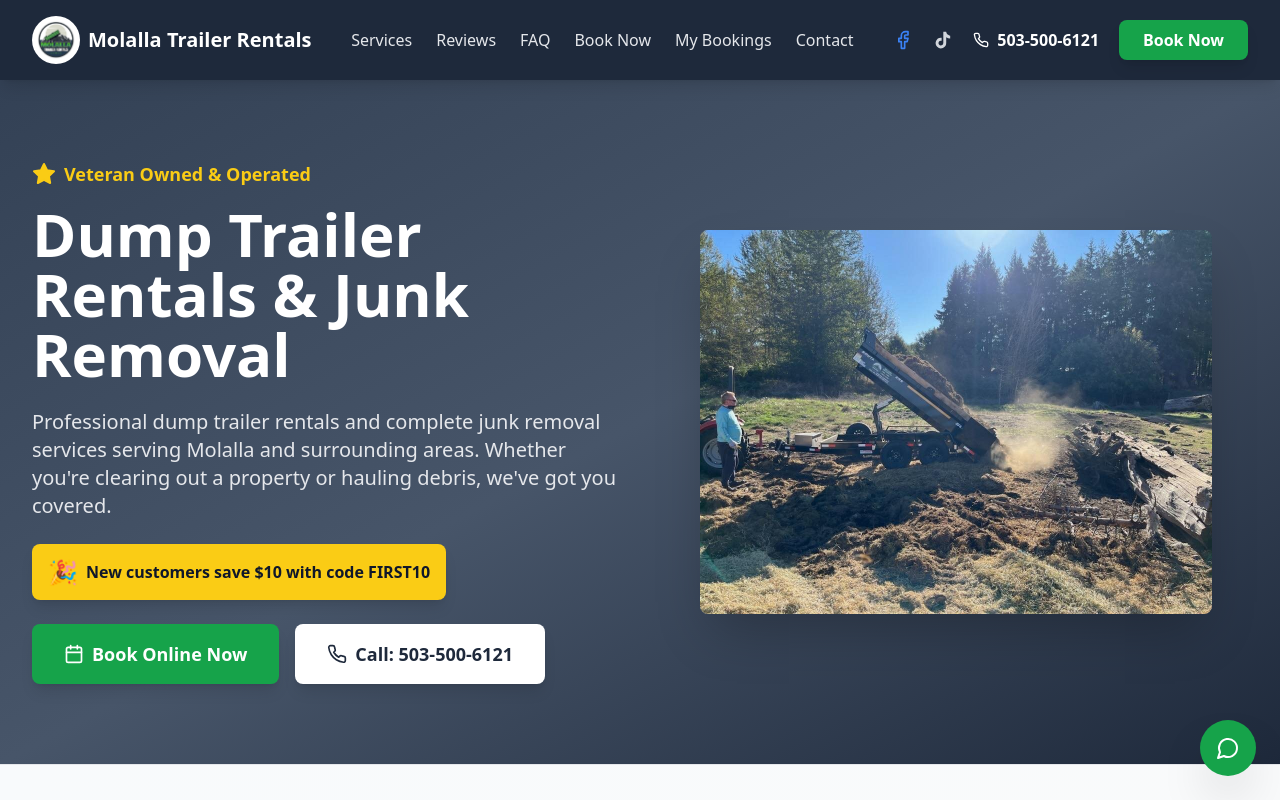
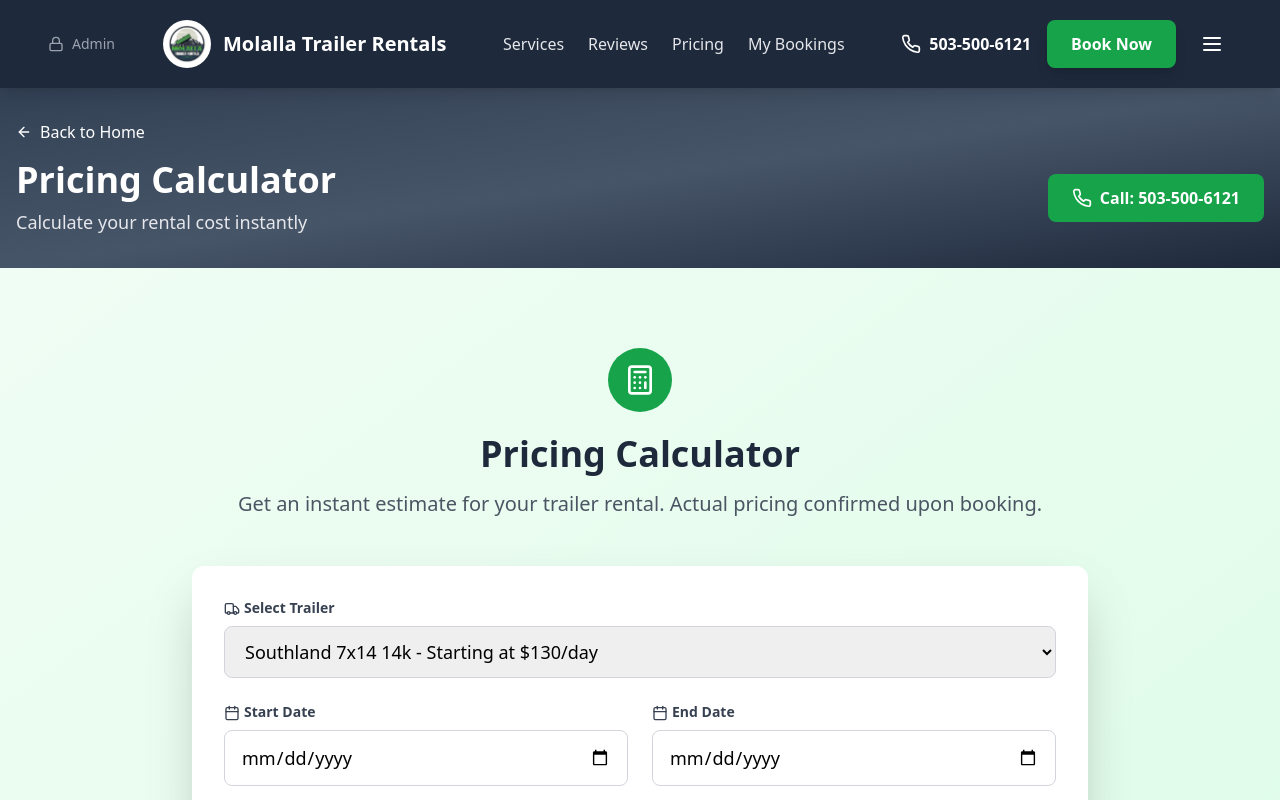
Before and after one commit to aldermantanner/Molalla-Trailer-Rental, a React (Vite) app: page /pricing in a window 1280 px wide. Before the commit this address led to /. Shown: the top 800 px of the page. Built offline with nearby package versions, Linux system fonts and the light colour scheme; no server answers; the database is empty.

Commit message:
Add files via upload

```diff
--- a/src/App.tsx
+++ b/src/App.tsx
@@ -1,4 +1,5 @@
 import { BrowserRouter, Routes, Route, Navigate } from 'react-router-dom';
+import { ErrorBoundary } from 'react-error-boundary';
 import { Layout } from './components/Layout';
 import { HomePage } from './pages/HomePage';
 import { BookingPage } from './pages/BookingPage';
@@ -6,20 +7,47 @@ import { AdminPage } from './pages/AdminPage';
 import { CustomerPortalPage } from './pages/CustomerPortalPage';
 import { PaymentSuccessPage } from './pages/PaymentSuccessPage';
 import { AdCampaignPage } from './pages/AdCampaignPage';
+import { PricingPage } from './pages/PricingPage';
+import { AvailabilityPage } from './pages/AvailabilityPage';
+import { SpecificationsPage } from './pages/SpecificationsPage';
+
+function ErrorFallback({ error, resetErrorBoundary }: { error: Error; resetErrorBoundary: () => void }) {
+  return (
+    <div className="min-h-screen flex items-center justify-center bg-gray-50">
+      <div className="bg-white p-8 rounded-lg shadow-xl max-w-md w-full mx-4">
+        <h2 className="text-2xl font-bold text-red-600 mb-4">Something went wrong</h2>
+        <div className="bg-gray-100 p-4 rounded mb-4 overflow-auto max-h-40">
+          <pre className="text-sm text-gray-800 whitespace-pre-wrap">{error.message}</pre>
+        </div>
+        <button
+          onClick={resetErrorBoundary}
+          className="w-full bg-green-600 text-white px-6 py-3 rounded-lg hover:bg-green-700 transition-colors font-semibold"
+        >
+          Try again
+        </button>
+      </div>
+    </div>
+  );
+}
 
 function App() {
   return (
+    <ErrorBoundary FallbackComponent={ErrorFallback}>
       <BrowserRouter>
         <Routes>
           <Route path="/ad" element={<AdCampaignPage />} />
           <Route path="/success" element={<PaymentSuccessPage />} />
           <Route path="/" element={<Layout><HomePage /></Layout>} />
           <Route path="/booking" element={<Layout><BookingPage /></Layout>} />
+          <Route path="/pricing" element={<Layout><PricingPage /></Layout>} />
+          <Route path="/availability" element={<Layout><AvailabilityPage /></Layout>} />
+          <Route path="/specifications" element={<Layout><SpecificationsPage /></Layout>} />
           <Route path="/mybookings" element={<Layout><CustomerPortalPage /></Layout>} />
           <Route path="/admin" element={<Layout><AdminPage /></Layout>} />
           <Route path="*" element={<Navigate to="/" replace />} />
         </Routes>
       </BrowserRouter>
+    </ErrorBoundary>
   );
 }
 
--- a/src/components/Layout.tsx
+++ b/src/components/Layout.tsx
@@ -4,6 +4,7 @@ import { Phone, Menu, X, Facebook, Lock, Mail, MapPin } from 'lucide-react';
 
 export function Layout({ children }: { children: React.ReactNode }) {
   const [mobileMenuOpen, setMobileMenuOpen] = useState(false);
+  const [resourcesOpen, setResourcesOpen] = useState(false);
   const navigate = useNavigate();
   const location = useLocation();
 
@@ -12,66 +13,99 @@ export function Layout({ children }: { children: React.ReactNode }) {
   return (
     <div className="min-h-screen bg-gray-50">
       <header className="bg-slate-800 shadow-lg sticky top-0 z-50">
-        <nav className="max-w-7xl mx-auto px-4 sm:px-6 lg:px-8 py-4">
-          <div className="flex justify-between items-center">
+        <nav className="max-w-7xl mx-auto px-6 lg:px-12 py-5">
+          <div className="flex items-center justify-between gap-12">
+            <div className="flex items-center gap-12">
+              <Link
+                to="/admin"
+                onClick={() => window.scrollTo(0, 0)}
+                className="hidden lg:flex items-center gap-2 text-gray-400 hover:text-white transition-colors text-sm"
+              >
+                <Lock className="h-4 w-4" />
+                <span>Admin</span>
+              </Link>
+
               <a
                 href="/"
                 onClick={(e) => {
                   e.preventDefault();
                   window.location.href = '/';
                 }}
-              className="flex items-center space-x-2 hover:opacity-80 transition-opacity flex-shrink-0 cursor-pointer"
+                className="flex items-center gap-3 hover:opacity-80 transition-opacity cursor-pointer"
               >
                 <img src="/logo Offical.JPG" alt="Molalla Trailer Rentals" className="h-12 w-12 rounded-full object-cover" />
                 <span className="text-xl font-bold text-white whitespace-nowrap">Molalla Trailer Rentals</span>
               </a>
+            </div>
 
-            <div className="hidden md:flex items-center gap-6 flex-1 justify-center">
+            <div className="hidden lg:flex items-center gap-6 flex-1 justify-center">
               <a href="/#services" className="text-gray-200 hover:text-green-400 transition-colors font-medium">Services</a>
               <a href="/#reviews" className="text-gray-200 hover:text-green-400 transition-colors font-medium">Reviews</a>
-              <a href="/#faq" className="text-gray-200 hover:text-green-400 transition-colors font-medium">FAQ</a>
-              <Link to="/booking" onClick={() => window.scrollTo(0, 0)} className="text-gray-200 hover:text-green-400 transition-colors font-medium">Book Now</Link>
+              <Link to="/pricing" onClick={() => window.scrollTo(0, 0)} className="text-gray-200 hover:text-green-400 transition-colors font-medium">Pricing</Link>
               <Link to="/mybookings" onClick={() => window.scrollTo(0, 0)} className="text-gray-200 hover:text-green-400 transition-colors font-medium">My Bookings</Link>
-              <a href="/#contact" className="text-gray-200 hover:text-green-400 transition-colors font-medium">Contact</a>
             </div>
 
-            <div className="hidden md:flex items-center gap-5 flex-shrink-0">
-              <a
-                href="https://www.facebook.com/molallatrailerrental"
-                target="_blank"
-                rel="noopener noreferrer"
-                className="text-blue-500 hover:text-blue-400 transition-colors"
-                aria-label="Visit our Facebook page"
-              >
-                <Facebook className="h-5 w-5" />
+            <div className="hidden lg:flex items-center gap-4">
+              <a href="tel:503-500-6121" className="text-white hover:text-green-400 transition-colors font-semibold flex items-center gap-2">
+                <Phone className="h-5 w-5" />
+                <span className="whitespace-nowrap">503-500-6121</span>
               </a>
-              <a
-                href="https://www.tiktok.com/@molallatrailerrental"
-                target="_blank"
-                rel="noopener noreferrer"
-                className="text-gray-300 hover:text-white transition-colors"
-                aria-label="Visit our TikTok page"
-              >
-                <svg className="h-5 w-5" fill="currentColor" viewBox="0 0 24 24" xmlns="http://www.w3.org/2000/svg">
-                  <path d="M19.59 6.69a4.83 4.83 0 0 1-3.77-4.25V2h-3.45v13.67a2.89 2.89 0 0 1-5.2 1.74 2.89 2.89 0 0 1 2.31-4.64 2.93 2.93 0 0 1 .88.13V9.4a6.84 6.84 0 0 0-1-.05A6.33 6.33 0 0 0 5 20.1a6.34 6.34 0 0 0 10.86-4.43v-7a8.16 8.16 0 0 0 4.77 1.52v-3.4a4.85 4.85 0 0 1-1-.1z"/>
-                </svg>
-              </a>
-              <a href="tel:503-500-6121" className="text-white hover:text-green-400 transition-colors font-semibold flex items-center gap-2">
-                <Phone className="h-4 w-4" />
-                <span>503-500-6121</span>
-              </a>
+
               <Link
                 to="/booking"
                 onClick={() => window.scrollTo(0, 0)}
-                className="bg-green-600 text-white px-6 py-2 rounded-lg hover:bg-green-700 transition-all font-bold shadow-lg hover:shadow-xl transform hover:scale-105"
+                className="bg-green-600 text-white px-6 py-3 rounded-lg hover:bg-green-700 transition-all font-bold shadow-lg hover:shadow-xl whitespace-nowrap"
               >
                 Book Now
               </Link>
+
+              <div className="relative">
+                <button
+                  onClick={() => setResourcesOpen(!resourcesOpen)}
+                  onBlur={() => setTimeout(() => setResourcesOpen(false), 200)}
+                  className="text-white hover:text-green-400 transition-colors p-2"
+                  aria-label="Resources menu"
+                >
+                  <Menu className="h-6 w-6" />
+                </button>
+                {resourcesOpen && (
+                  <div className="absolute top-full mt-2 right-0 bg-white rounded-lg shadow-xl border border-gray-200 py-2 min-w-[220px] z-50">
+                    <Link
+                      to="/availability"
+                      onClick={() => { setResourcesOpen(false); window.scrollTo(0, 0); }}
+                      className="block px-4 py-3 text-slate-700 hover:bg-green-50 hover:text-green-600 transition-colors font-medium"
+                    >
+                      Availability Calendar
+                    </Link>
+                    <Link
+                      to="/specifications"
+                      onClick={() => { setResourcesOpen(false); window.scrollTo(0, 0); }}
+                      className="block px-4 py-3 text-slate-700 hover:bg-green-50 hover:text-green-600 transition-colors font-medium"
+                    >
+                      Trailer Specifications
+                    </Link>
+                    <a
+                      href="/#faq"
+                      onClick={() => setResourcesOpen(false)}
+                      className="block px-4 py-3 text-slate-700 hover:bg-green-50 hover:text-green-600 transition-colors font-medium"
+                    >
+                      FAQ
+                    </a>
+                    <a
+                      href="/#contact"
+                      onClick={() => setResourcesOpen(false)}
+                      className="block px-4 py-3 text-slate-700 hover:bg-green-50 hover:text-green-600 transition-colors font-medium"
+                    >
+                      Contact
+                    </a>
+                  </div>
+                )}
+              </div>
             </div>
 
             <button
               onClick={() => setMobileMenuOpen(!mobileMenuOpen)}
-              className="md:hidden text-white p-2 hover:bg-slate-700 rounded-lg transition-colors"
+              className="lg:hidden text-white p-2 hover:bg-slate-700 rounded-lg transition-colors ml-auto"
               aria-label="Toggle menu"
             >
               {mobileMenuOpen ? <X className="h-6 w-6" /> : <Menu className="h-6 w-6" />}
@@ -79,15 +113,22 @@ export function Layout({ children }: { children: React.ReactNode }) {
           </div>
 
           {mobileMenuOpen && (
-            <div className="md:hidden mt-4 pb-4 border-t border-slate-700 pt-4">
+            <div className="lg:hidden mt-6 pb-4 border-t border-slate-700 pt-6">
               <div className="flex flex-col space-y-4">
-                <a href="/#services" onClick={() => setMobileMenuOpen(false)} className="text-gray-200 hover:text-green-400 transition-colors py-2">Services</a>
-                <a href="/#reviews" onClick={() => setMobileMenuOpen(false)} className="text-gray-200 hover:text-green-400 transition-colors py-2">Reviews</a>
-                <a href="/#faq" onClick={() => setMobileMenuOpen(false)} className="text-gray-200 hover:text-green-400 transition-colors py-2">FAQ</a>
-                <Link to="/booking" onClick={() => { setMobileMenuOpen(false); window.scrollTo(0, 0); }} className="text-gray-200 hover:text-green-400 transition-colors py-2">Book Now</Link>
-                <Link to="/mybookings" onClick={() => { setMobileMenuOpen(false); window.scrollTo(0, 0); }} className="text-gray-200 hover:text-green-400 transition-colors py-2">My Bookings</Link>
-                <a href="/#contact" onClick={() => setMobileMenuOpen(false)} className="text-gray-200 hover:text-green-400 transition-colors py-2">Contact</a>
-                <div className="flex flex-col gap-3 pt-4 border-t border-slate-700">
+                <Link
+                  to="/admin"
+                  onClick={() => { setMobileMenuOpen(false); window.scrollTo(0, 0); }}
+                  className="flex items-center gap-2 text-gray-400 hover:text-white transition-colors py-2 text-sm"
+                >
+                  <Lock className="h-4 w-4" />
+                  Admin Portal
+                </Link>
+                <a href="/#services" onClick={() => setMobileMenuOpen(false)} className="text-gray-200 hover:text-green-400 transition-colors py-2 text-lg">Services</a>
+                <a href="/#reviews" onClick={() => setMobileMenuOpen(false)} className="text-gray-200 hover:text-green-400 transition-colors py-2 text-lg">Reviews</a>
+                <Link to="/pricing" onClick={() => { setMobileMenuOpen(false); window.scrollTo(0, 0); }} className="text-gray-200 hover:text-green-400 transition-colors py-2 text-lg">Pricing</Link>
+                <Link to="/mybookings" onClick={() => { setMobileMenuOpen(false); window.scrollTo(0, 0); }} className="text-gray-200 hover:text-green-400 transition-colors py-2 text-lg">My Bookings</Link>
+
+                <div className="flex flex-col gap-3 pt-6 border-t border-slate-700 mt-4">
                   <Link
                     to="/booking"
                     onClick={() => { setMobileMenuOpen(false); window.scrollTo(0, 0); }}
@@ -97,7 +138,7 @@ export function Layout({ children }: { children: React.ReactNode }) {
                   </Link>
                   <a href="tel:503-500-6121" className="bg-slate-700 text-white px-6 py-4 rounded-lg hover:bg-slate-600 transition-colors font-bold text-center text-lg shadow-lg flex items-center justify-center gap-2">
                     <Phone className="h-5 w-5" />
-                    Call: 503-500-6121
+                    503-500-6121
                   </a>
                 </div>
               </div>
@@ -142,13 +183,6 @@ export function Layout({ children }: { children: React.ReactNode }) {
               <p className="text-lg font-semibold mb-4">Clackamas County & Surrounding Areas</p>
               <p className="text-2xl font-bold text-green-400 mb-2">Call or Text: 503-500-6121</p>
               <p className="opacity-90">Dump trailer rentals starting at $120/day with delivery available</p>
-              <button
-                onClick={() => navigate('/admin')}
-                className="mt-8 text-xs text-gray-500 hover:text-gray-400 transition-colors flex items-center gap-1 mx-auto"
-              >
-                <Lock className="h-3 w-3" />
-                Admin
-              </button>
             </div>
           </div>
         </section>
--- /dev/null
+++ b/src/pages/AvailabilityPage.tsx
@@ -0,0 +1,57 @@
+import { AvailabilityCalendar } from '../components/AvailabilityCalendar';
+import { Link } from 'react-router-dom';
+import { ArrowLeft, Phone } from 'lucide-react';
+
+export function AvailabilityPage() {
+  return (
+    <div className="min-h-screen bg-gray-50">
+      <div className="bg-gradient-to-br from-slate-700 via-slate-600 to-slate-800 py-8 px-4">
+        <div className="max-w-7xl mx-auto">
+          <Link
+            to="/"
+            className="inline-flex items-center gap-2 text-white hover:text-gray-200 transition-colors mb-4"
+          >
+            <ArrowLeft className="h-4 w-4" />
+            Back to Home
+          </Link>
+          <div className="flex items-center justify-between">
+            <div>
+              <h1 className="text-4xl font-bold text-white mb-2">
+                Trailer Availability
+              </h1>
+              <p className="text-gray-200 text-lg">
+                Check real-time availability for our dump trailers
+              </p>
+            </div>
+            <a
+              href="tel:503-500-6121"
+              className="hidden md:flex items-center gap-2 bg-green-600 text-white px-6 py-3 rounded-lg hover:bg-green-700 transition-colors font-semibold"
+            >
+              <Phone className="h-5 w-5" />
+              Call: 503-500-6121
+            </a>
+          </div>
+        </div>
+      </div>
+
+      <AvailabilityCalendar />
+
+      <div className="py-12 px-4 bg-gray-50">
+        <div className="max-w-4xl mx-auto text-center">
+          <h2 className="text-2xl font-bold text-slate-800 mb-4">
+            Found Your Perfect Dates?
+          </h2>
+          <p className="text-gray-600 mb-6">
+            Book now to secure your trailer for the dates you need.
+          </p>
+          <Link
+            to="/booking"
+            className="inline-block bg-green-600 text-white px-8 py-4 rounded-lg hover:bg-green-700 transition-colors font-semibold text-lg"
+          >
+            Book Your Trailer Now
+          </Link>
+        </div>
+      </div>
+    </div>
+  );
+}
--- /dev/null
+++ b/src/pages/PricingPage.tsx
@@ -0,0 +1,57 @@
+import { PricingCalculator } from '../components/PricingCalculator';
+import { Link } from 'react-router-dom';
+import { ArrowLeft, Phone } from 'lucide-react';
+
+export function PricingPage() {
+  return (
+    <div className="min-h-screen bg-gray-50">
+      <div className="bg-gradient-to-br from-slate-700 via-slate-600 to-slate-800 py-8 px-4">
+        <div className="max-w-7xl mx-auto">
+          <Link
+            to="/"
+            className="inline-flex items-center gap-2 text-white hover:text-gray-200 transition-colors mb-4"
+          >
+            <ArrowLeft className="h-4 w-4" />
+            Back to Home
+          </Link>
+          <div className="flex items-center justify-between">
+            <div>
+              <h1 className="text-4xl font-bold text-white mb-2">
+                Pricing Calculator
+              </h1>
+              <p className="text-gray-200 text-lg">
+                Calculate your rental cost instantly
+              </p>
+            </div>
+            <a
+              href="tel:503-500-6121"
+              className="hidden md:flex items-center gap-2 bg-green-600 text-white px-6 py-3 rounded-lg hover:bg-green-700 transition-colors font-semibold"
+            >
+              <Phone className="h-5 w-5" />
+              Call: 503-500-6121
+            </a>
+          </div>
+        </div>
+      </div>
+
+      <PricingCalculator />
+
+      <div className="py-12 px-4 bg-white">
+        <div className="max-w-4xl mx-auto text-center">
+          <h2 className="text-2xl font-bold text-slate-800 mb-4">
+            Ready to Book?
+          </h2>
+          <p className="text-gray-600 mb-6">
+            Lock in your dates and get your trailer delivered or picked up at your convenience.
+          </p>
+          <Link
+            to="/booking"
+            className="inline-block bg-green-600 text-white px-8 py-4 rounded-lg hover:bg-green-700 transition-colors font-semibold text-lg"
+          >
+            Book Your Trailer Now
+          </Link>
+        </div>
+      </div>
+    </div>
+  );
+}
--- /dev/null
+++ b/src/pages/SpecificationsPage.tsx
@@ -0,0 +1,65 @@
+import { TrailerSpecs } from '../components/TrailerSpecs';
+import { Link } from 'react-router-dom';
+import { ArrowLeft, Phone } from 'lucide-react';
+
+export function SpecificationsPage() {
+  return (
+    <div className="min-h-screen bg-gray-50">
+      <div className="bg-gradient-to-br from-slate-700 via-slate-600 to-slate-800 py-8 px-4">
+        <div className="max-w-7xl mx-auto">
+          <Link
+            to="/"
+            className="inline-flex items-center gap-2 text-white hover:text-gray-200 transition-colors mb-4"
+          >
+            <ArrowLeft className="h-4 w-4" />
+            Back to Home
+          </Link>
+          <div className="flex items-center justify-between">
+            <div>
+              <h1 className="text-4xl font-bold text-white mb-2">
+                Trailer Specifications
+              </h1>
+              <p className="text-gray-200 text-lg">
+                Detailed specs for all our dump trailers
+              </p>
+            </div>
+            <a
+              href="tel:503-500-6121"
+              className="hidden md:flex items-center gap-2 bg-green-600 text-white px-6 py-3 rounded-lg hover:bg-green-700 transition-colors font-semibold"
+            >
+              <Phone className="h-5 w-5" />
+              Call: 503-500-6121
+            </a>
+          </div>
+        </div>
+      </div>
+
+      <TrailerSpecs />
+
+      <div className="py-12 px-4 bg-white">
+        <div className="max-w-4xl mx-auto text-center">
+          <h2 className="text-2xl font-bold text-slate-800 mb-4">
+            Ready to Rent?
+          </h2>
+          <p className="text-gray-600 mb-6">
+            Choose your trailer and book online in just a few minutes.
+          </p>
+          <div className="flex flex-col sm:flex-row gap-4 justify-center">
+            <Link
+              to="/booking"
+              className="inline-block bg-green-600 text-white px-8 py-4 rounded-lg hover:bg-green-700 transition-colors font-semibold text-lg"
+            >
+              Book Your Trailer Now
+            </Link>
+            <Link
+              to="/pricing"
+              className="inline-block bg-slate-700 text-white px-8 py-4 rounded-lg hover:bg-slate-600 transition-colors font-semibold text-lg"
+            >
+              Calculate Pricing
+            </Link>
+          </div>
+        </div>
+      </div>
+    </div>
+  );
+}
```
Also changed, not shown: src/components/CustomerPortal.tsx (+17 -5 lines), src/lib/supabase.ts (+6 -2 lines). Lines whose indentation alone changed are shown as unchanged.
